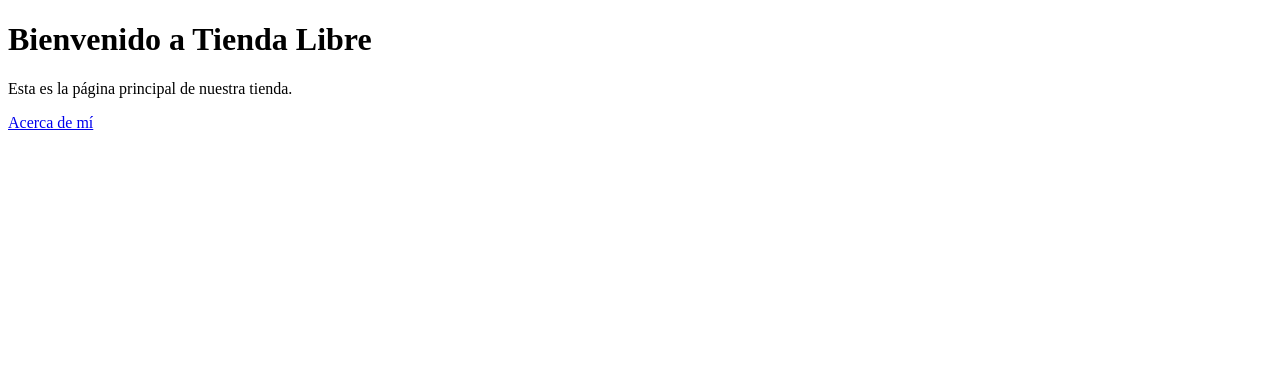
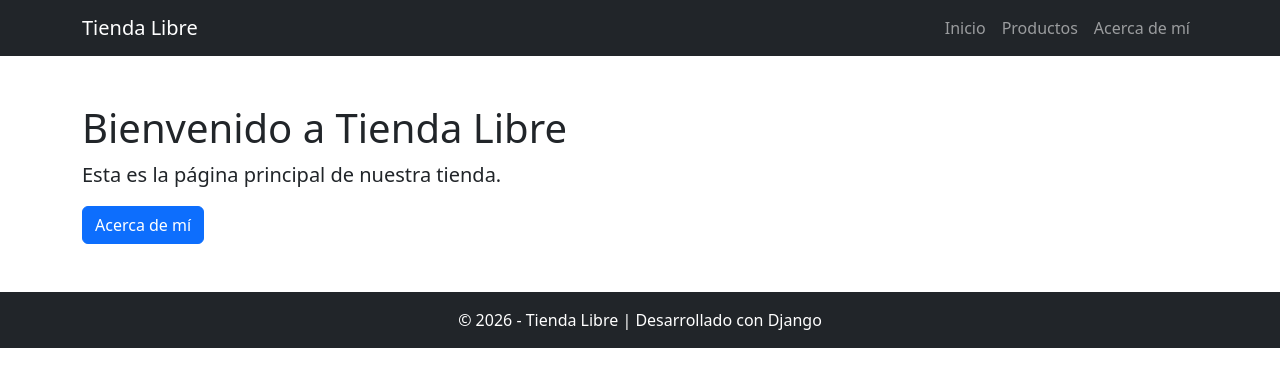
Before and after one commit to Villada-PG3/trabajo-practico-tienda-libre-fmedins, a Django app: page / in a window 1280 px wide. Shown: the top 387 px of the page. Run offline with Django 5.2, Linux system fonts and the light colour scheme.

Commit message:
Se agrega navbar y varios, clase 3

```diff
--- /dev/null
+++ b/tiendalibre/templates/tiendalibre/_navbar.html
@@ -0,0 +1,43 @@
+<nav class="navbar navbar-expand-lg navbar-dark bg-dark">
+    <div class="container">
+
+        <a class="navbar-brand" href="/">
+            Tienda Libre
+        </a>
+
+        <button
+            class="navbar-toggler"
+            type="button"
+            data-bs-toggle="collapse"
+            data-bs-target="#navbarNav"
+        >
+            <span class="navbar-toggler-icon"></span>
+        </button>
+
+        <div class="collapse navbar-collapse" id="navbarNav">
+
+            <ul class="navbar-nav ms-auto">
+
+                <li class="nav-item">
+                    <a class="nav-link" href="/">
+                        Inicio
+                    </a>
+                </li>
+
+                <li class="nav-item">
+                    <a class="nav-link" href="/productos/">
+                        Productos
+                    </a>
+                </li>
+
+                <li class="nav-item">
+                    <a class="nav-link" href="/acerca-de-mi/">
+                        Acerca de mí
+                    </a>
+                </li>
+
+            </ul>
+
+        </div>
+    </div>
+</nav>
--- a/tiendalibre/templates/tiendalibre/base.html
+++ b/tiendalibre/templates/tiendalibre/base.html
@@ -8,7 +8,6 @@
 
     <title>{% block title %}Tienda Libre{% endblock %}</title>
 
-    <!-- Bootstrap 5.3 -->
     <link
         href="https://cdn.jsdelivr.net/npm/bootstrap@5.3.3/dist/css/bootstrap.min.css"
         rel="stylesheet"
@@ -20,68 +19,19 @@
 
 <body>
 
-    <!-- NAVBAR -->
-    <nav class="navbar navbar-expand-lg navbar-dark bg-dark">
-        <div class="container">
+    {% include "tiendalibre/_navbar.html" %}
 
-            <a class="navbar-brand" href="/">
-                Tienda Libre
-            </a>
-
-            <button
-                class="navbar-toggler"
-                type="button"
-                data-bs-toggle="collapse"
-                data-bs-target="#navbarNav"
-            >
-                <span class="navbar-toggler-icon"></span>
-            </button>
-
-            <div class="collapse navbar-collapse" id="navbarNav">
-
-                <ul class="navbar-nav ms-auto">
-
-                    <li class="nav-item">
-                        <a class="nav-link" href="/">
-                            Inicio
-                        </a>
-                    </li>
-
-                    <li class="nav-item">
-                        <a class="nav-link" href="/productos/">
-                            Productos
-                        </a>
-                    </li>
-
-                    <li class="nav-item">
-                        <a class="nav-link" href="/about/">
-                            Acerca de mí
-                        </a>
-                    </li>
-
-                </ul>
-
-            </div>
-        </div>
-    </nav>
-
-
-    <!-- CONTENIDO DE CADA PÁGINA -->
     <main>
         {% block content %}
         {% endblock %}
     </main>
 
-
-    <!-- FOOTER -->
     <footer class="bg-dark text-white text-center py-3 mt-5">
         <p class="mb-0">
             © 2026 - Tienda Libre | Desarrollado con Django
         </p>
     </footer>
 
-
-    <!-- Bootstrap JS -->
     <script
         src="https://cdn.jsdelivr.net/npm/bootstrap@5.3.3/dist/js/bootstrap.bundle.min.js"
     ></script>
--- a/tiendalibre/templates/tiendalibre/home.html
+++ b/tiendalibre/templates/tiendalibre/home.html
@@ -1,16 +1,21 @@
-<!DOCTYPE html>
-<html lang="es">
-<head>
-    <meta charset="UTF-8">
-    <title>Tienda Libre</title>
-</head>
-<body>
+{% extends "tiendalibre/base.html" %}
 
+{% block title %}
+Tienda Libre
+{% endblock %}
+
+{% block content %}
+
+<div class="container mt-5">
     <h1>Bienvenido a Tienda Libre</h1>
 
-    <p>Esta es la página principal de nuestra tienda.</p>
+    <p class="lead">
+        Esta es la página principal de nuestra tienda.
+    </p>
 
-    <a href="/acerca-de-mi/">Acerca de mí</a>
+    <a href="/acerca-de-mi/" class="btn btn-primary">
+        Acerca de mí
+    </a>
+</div>
 
-</body>
-</html>
+{% endblock %}
```
Also changed, not shown: tiendalibre/templates/tiendalibre/acercaDeMi.html (+20 -12 lines).
